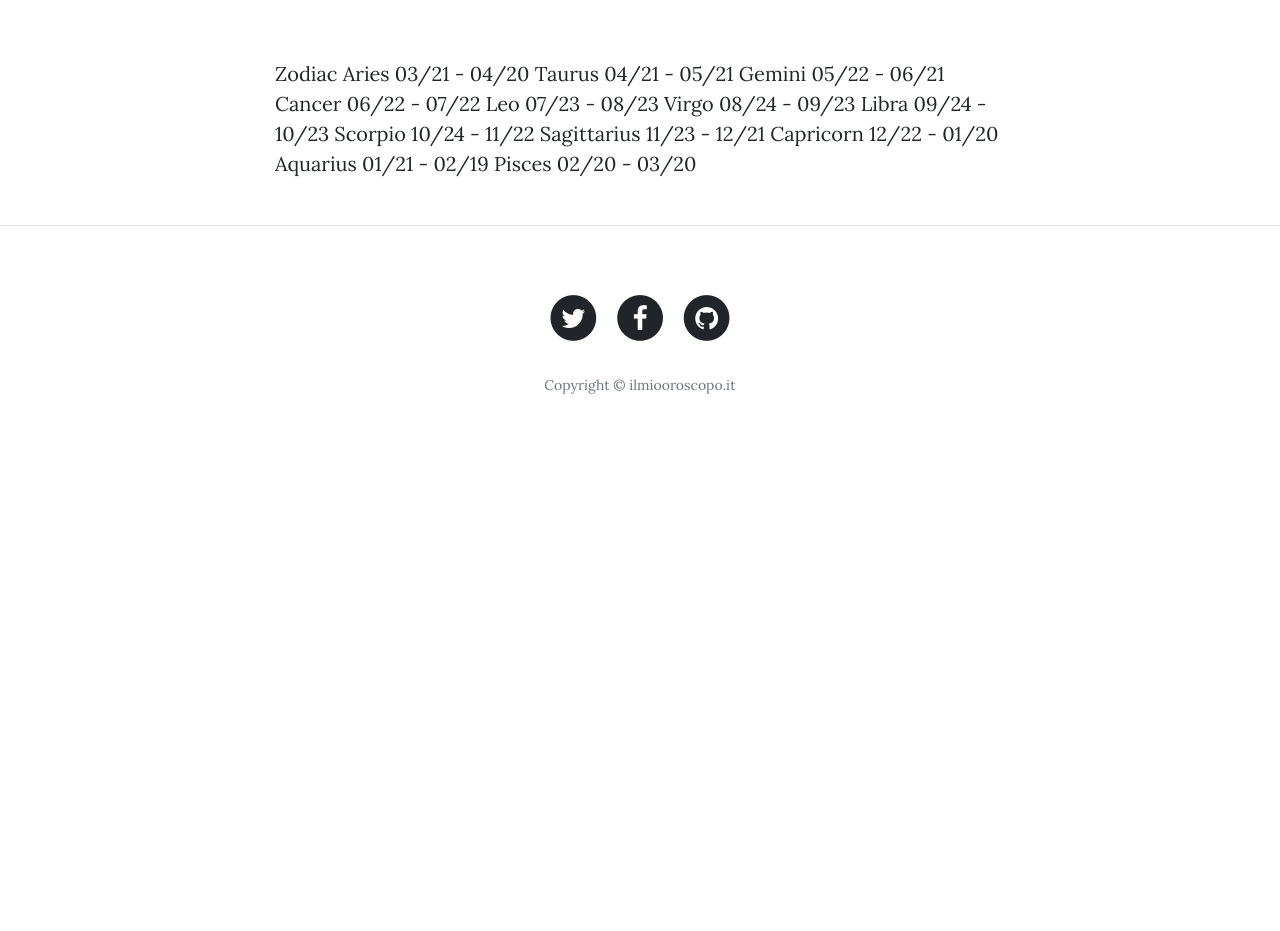
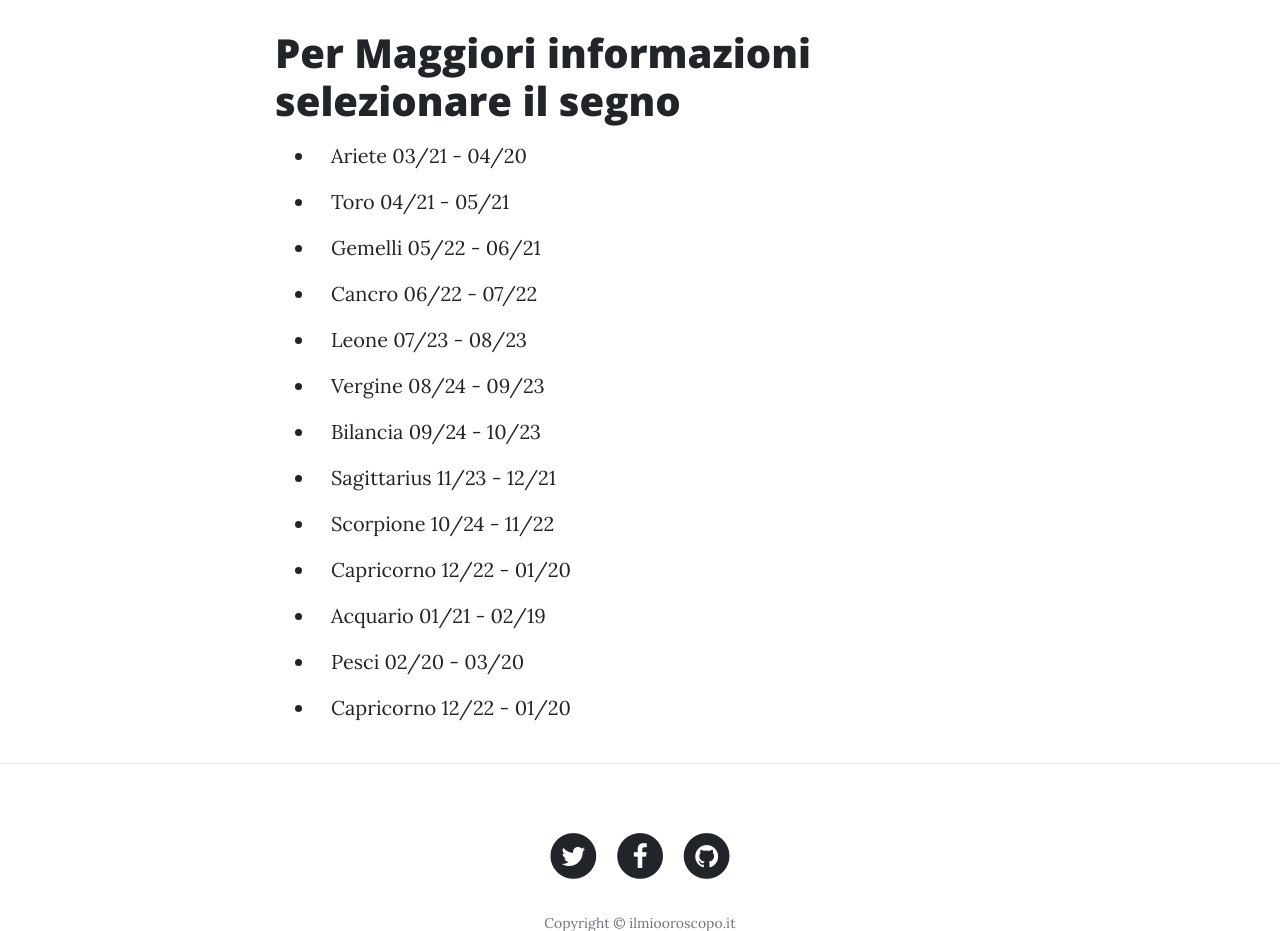
Before and after one commit to Linkinax/ilmiooroscopo.it, a website: page startbootstrap-clean-blog-gh-pages/post.html in a window 1280 px wide. Shown: the part 560-1491 px from the top of the page. Before the commit the page ends 1021 px from the top, so only its background shows below. Drawn offline with nearby package versions, Linux system fonts and the light colour scheme.

Commit message:
Lista segni

```diff
--- a/startbootstrap-clean-blog-gh-pages/post.html
+++ b/startbootstrap-clean-blog-gh-pages/post.html
@@ -72,47 +72,52 @@
       <div class="container">
         <div class="row">
           <div class="col-lg-8 col-md-10 mx-auto">
-            <p>
+            <h1>Per Maggiori informazioni selezionare il segno</h1>
+
+            <ul>
+              <li class="nav-item">
+                <a class="nav-link" href="/Signs/Ariete.html">Ariete 03/21 - 04/20</a>
+              </li>
+              <li class="nav-item">
+                <a class="nav-link" href="/Signs/Toro.html">Toro 04/21 - 05/21</a>
+              </li>
+              <li class="nav-item">
+                <a class="nav-link" href="/Signs/Gemelli.html">Gemelli 05/22 - 06/21</a>
+              </li>
+              <li class="nav-item">
+                <a class="nav-link" href="/Signs/Cancro.html">Cancro 06/22 - 07/22</a>
+              </li>
+              <li class="nav-item">
+                <a class="nav-link" href="/Signs/Leone.html">Leone 07/23 - 08/23</a>
+              </li>
+              <li class="nav-item">
+                <a class="nav-link" href="/Signs/Vergine.html">Vergine 08/24 - 09/23</a>
+              </li>
+              <li class="nav-item">
+                <a class="nav-link" href="/Signs/Bilancia.html">Bilancia 09/24 - 10/23</a>
+              </li>
+              <li class="nav-item">
+                <a class="nav-link" href="/Signs/Sagittario.html">Sagittarius 11/23 - 12/21</a>
+              </li>
+              <li class="nav-item">
+                <a class="nav-link" href="/Signs/Scorpione.html">Scorpione 10/24 - 11/22</a>
+              </li>
+              <li class="nav-item">
+                <a class="nav-link" href="/Signs/Capricorno.html">Capricorno 12/22 - 01/20</a>
+              </li>
+              <li class="nav-item">
+                <a class="nav-link" href="/Signs/Acquario.html">Acquario 01/21 - 02/19</a>
+              </li>
+              <li class="nav-item">
+                <a class="nav-link" href="/Signs/Pesci.html">Pesci 02/20 - 03/20</a>
+              </li>
+              <li class="nav-item">
+                <a class="nav-link" href="/Signs/Capricorno.html">Capricorno 12/22 - 01/20</a>
+              </li>
+
+            </ul>
 
 
-Zodiac
-
-Aries
-03/21 - 04/20
-
-Taurus
-04/21 - 05/21
-
-Gemini
-05/22 - 06/21
-
-Cancer
-06/22 - 07/22
-
-Leo
-07/23 - 08/23
-
-Virgo
-08/24 - 09/23
-
-Libra
-09/24 - 10/23
-
-Scorpio
-10/24 - 11/22
-
-Sagittarius
-11/23 - 12/21
-
-Capricorn
-12/22 - 01/20
-
-Aquarius
-01/21 - 02/19
-
-Pisces
-02/20 - 03/20
-              </p>
           </div>
         </div>
       </div>
```
Also changed, not shown: startbootstrap-clean-blog-gh-pages/SegnoScelto.html (+2 -3 lines), startbootstrap-clean-blog-gh-pages/SegnoSceltoSettimanale.html (+2 -3 lines), startbootstrap-clean-blog-gh-pages/index.html (+0 -3 lines), startbootstrap-clean-blog-gh-pages/oroscopoOdierno.html (+3 -3 lines), startbootstrap-clean-blog-gh-pages/oroscopoSettimanale.html (+2 -2 lines).
